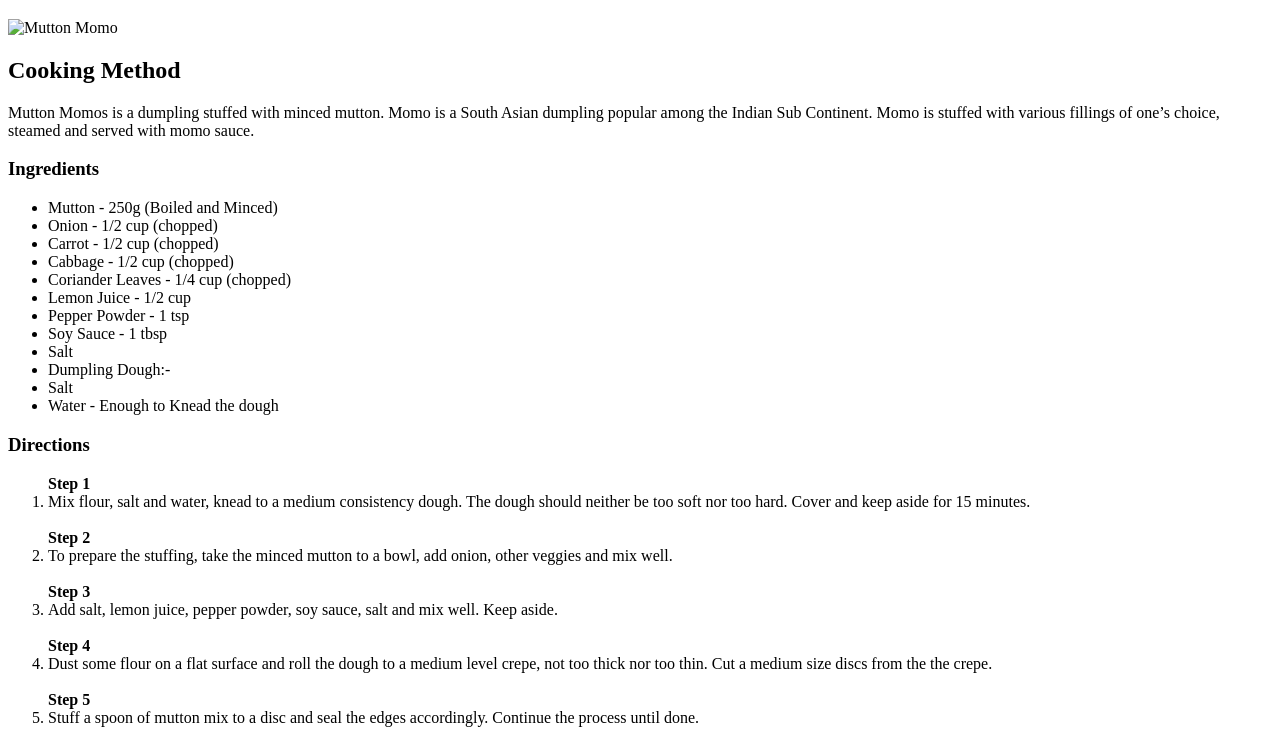
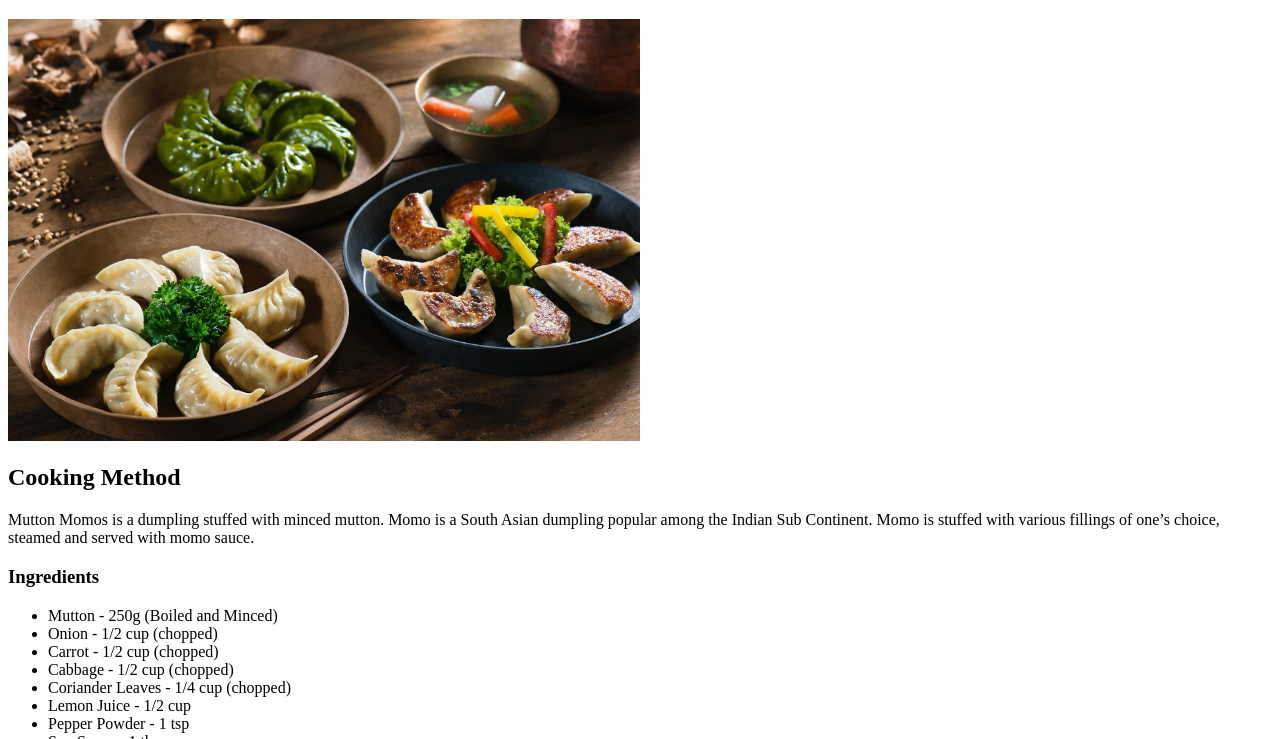
Before and after one commit to zingowalker/odin-recipes, a plain HTML site: page recipes/mutton_momo.html in a window 1280 px wide. Shown: the part 61-800 px from the top of the page. Drawn offline with Linux system fonts and the light colour scheme; the site is published under a folder, as on GitHub Pages, so addresses that start at the root find nothing.

Commit message:
corrected the path to image

```diff
--- a/recipes/mutton_momo.html
+++ b/recipes/mutton_momo.html
@@ -8,7 +8,7 @@
 </head>
 <body>
     <h1>Mutton Momos</h1>
-    <img src="/images/mutton-momo.jpg" width="50%" height="auto" alt="Mutton Momo"/>
+    <img src="../images/mutton-momo.jpg" width="50%" height="auto" alt="Mutton Momo"/>
     <h2>Cooking Method</h2>
     <p>Mutton Momos is a dumpling stuffed with minced mutton.
         Momo is a South Asian dumpling popular among the Indian Sub Continent.
```
